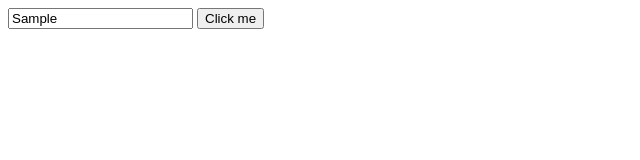
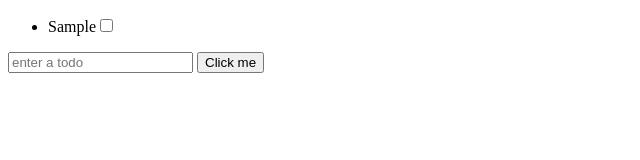
Before and after one commit to dongun1616/TypeScript, a website with bundled scripts: page miniProject/index.html in a window 1280 px wide. Both pictures are taken after typing "Sample" into the empty fields and a click on the button "Click me". Shown: the whole page, without its empty margins (0-640 px from the left). Built offline with nearby package versions, Linux system fonts and the light colour scheme.

Commit message:
2025.05.17-1st-todolist-interface

```diff
--- a/miniProject/index.html
+++ b/miniProject/index.html
@@ -8,6 +8,7 @@
 </head>
 
 <body>
+    <ul id="todolist"></ul>
     <form id="todoform" action="">
         <input id="todoinput" type="text" placeholder="enter a todo">
         <button id="btn" type="submit">Click me</button>
--- a/miniProject/src/index.ts
+++ b/miniProject/src/index.ts
@@ -1,10 +1,34 @@
+interface Todo {
+    text: string;
+    completed: boolean;
+}
+
+const todos: Todo[] = []
+
 const btn = document.getElementById("btn")! as HTMLButtonElement;
 const input = document.getElementById("todoinput")! as HTMLInputElement;
 const form = document.getElementById("todoform")!;
+const list = document.getElementById("todolist")!;
 
 function handleSubmit(e: SubmitEvent) {
     e.preventDefault();
-    console.log("Submit")
+    const newTodo: Todo = {
+        text: input.value,
+        completed: false,
+    }
+    createTodo(newTodo)
+    todos.push(newTodo);
+
+    input.value = "";
+}
+
+function createTodo(todo: Todo) {
+    const newLi = document.createElement("li")
+    const checkbox = document.createElement("input");
+    checkbox.type = "checkbox"
+    newLi.append(todo.text)
+    newLi.append(checkbox)
+    list.append(newLi)
 }
 
 form.addEventListener("submit", handleSubmit)
```
Also changed, not shown: miniProject/dist/index.js.
